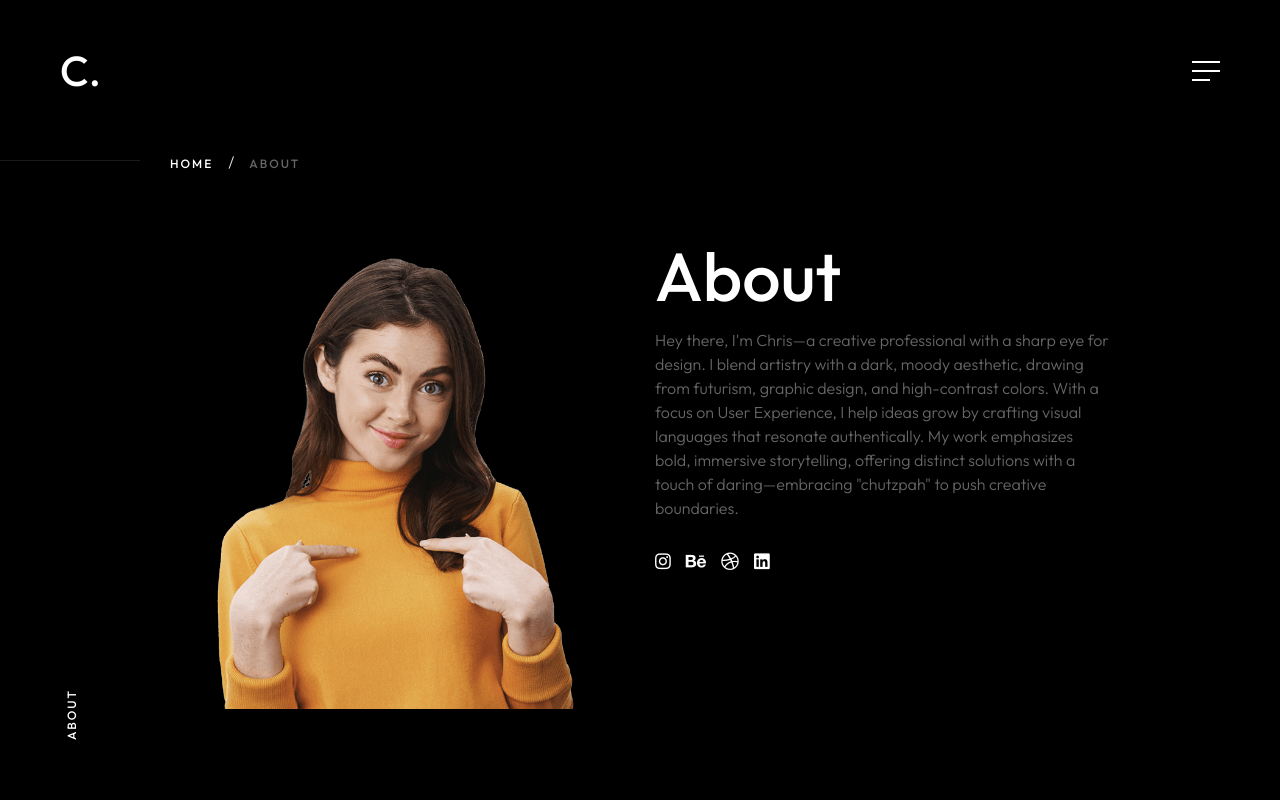
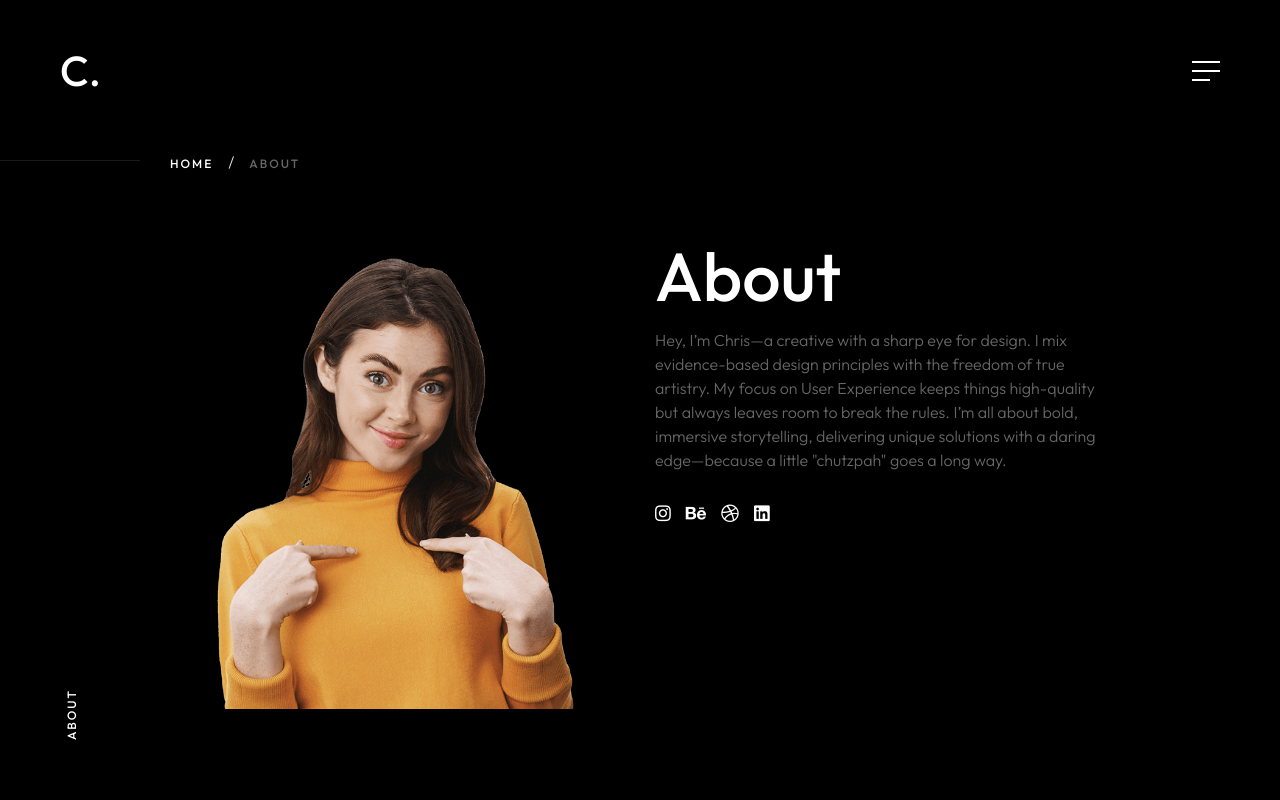
Before and after one commit to cwhittemore1/cwhittemore1.github.io, a plain HTML site: page about.html in a window 1280 px wide. Shown: the top 800 px of the page. Drawn offline with Linux system fonts and the light colour scheme.

Commit message:
update about
new copy yo

```diff
--- a/about.html
+++ b/about.html
@@ -188,7 +188,7 @@
                                             <div class="row">
                                                 <div>
                                                     <p class="mil-mb-30">
-                                                        Hey there, I'm Chris—a creative professional with a sharp eye for design. I blend artistry with a dark, moody aesthetic, drawing from futurism, graphic design, and high-contrast colors. With a focus on User Experience, I help ideas grow by crafting visual languages that resonate authentically. My work emphasizes bold, immersive storytelling, offering distinct solutions with a touch of daring—embracing "chutzpah" to push creative boundaries.
+                                                        Hey, I’m Chris—a creative with a sharp eye for design. I mix evidence-based design principles with the freedom of true artistry. My focus on User Experience keeps things high-quality but always leaves room to break the rules. I’m all about bold, immersive storytelling, delivering unique solutions with a daring edge—because a little "chutzpah" goes a long way.
                                                     </p>
 
                                                     <div class="mil-social-frame">
```
